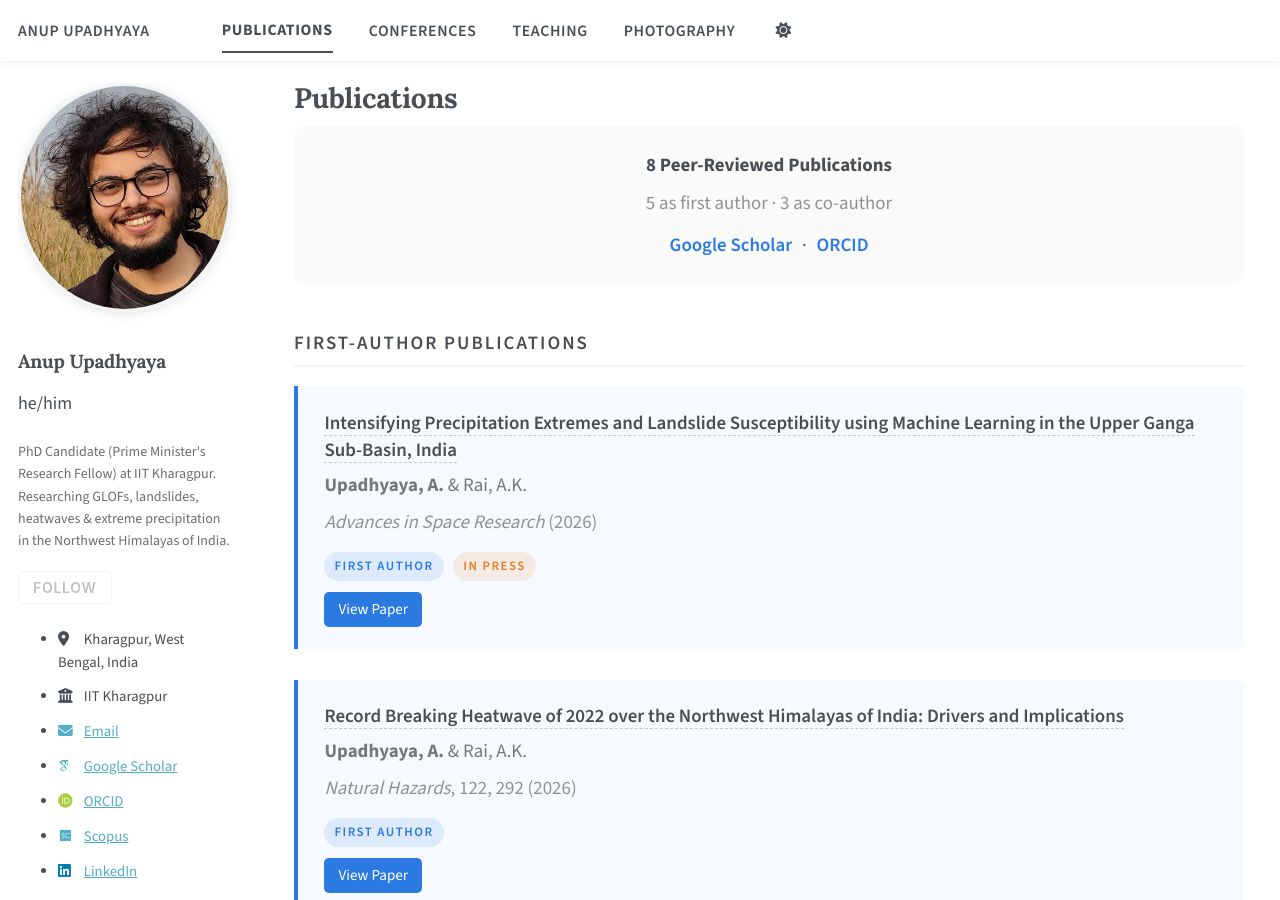
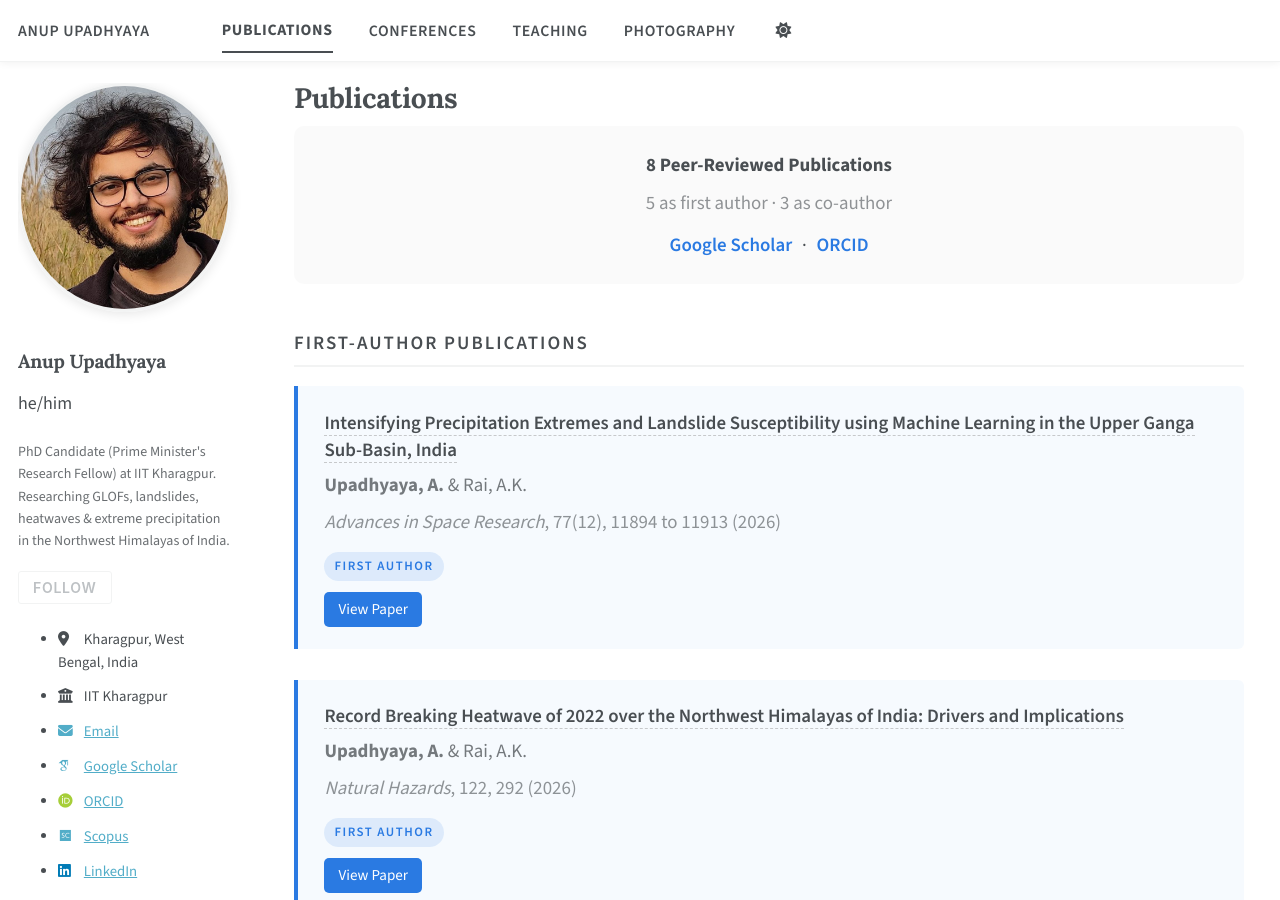
Before and after one commit to anupupadhyaya/anupupadhyaya.github.io, a Jekyll site: the page built from _pages/publications.md, in a window 1280 px wide and 900 px high. Built offline with Jekyll 4.4.1, drawn with Linux system fonts in a browser that asks for light colours; some web fonts are replaced; a script bundle is joined from its source files by our own code; library files that are not in the unit come from our copies.

Commit message:
Update publications.md

```diff
--- a/_pages/publications.md
+++ b/_pages/publications.md
@@ -187,9 +187,8 @@ author_profile: true
     </a>
   </div>
   <div class="pub-authors"><strong>Upadhyaya, A.</strong> &amp; Rai, A.K.</div>
-  <div class="pub-venue"><em>Advances in Space Research</em> (2026)</div>
+  <div class="pub-venue"><em>Advances in Space Research</em>, 77(12), 11894 to 11913 (2026)</div>
   <span class="pub-badge badge-first">First Author</span>
-  <span class="pub-badge badge-inpress">In Press</span>
   <div class="pub-links">
     <a href="https://doi.org/10.1016/j.asr.2026.04.021" target="_blank">View Paper</a>
   </div>
```
